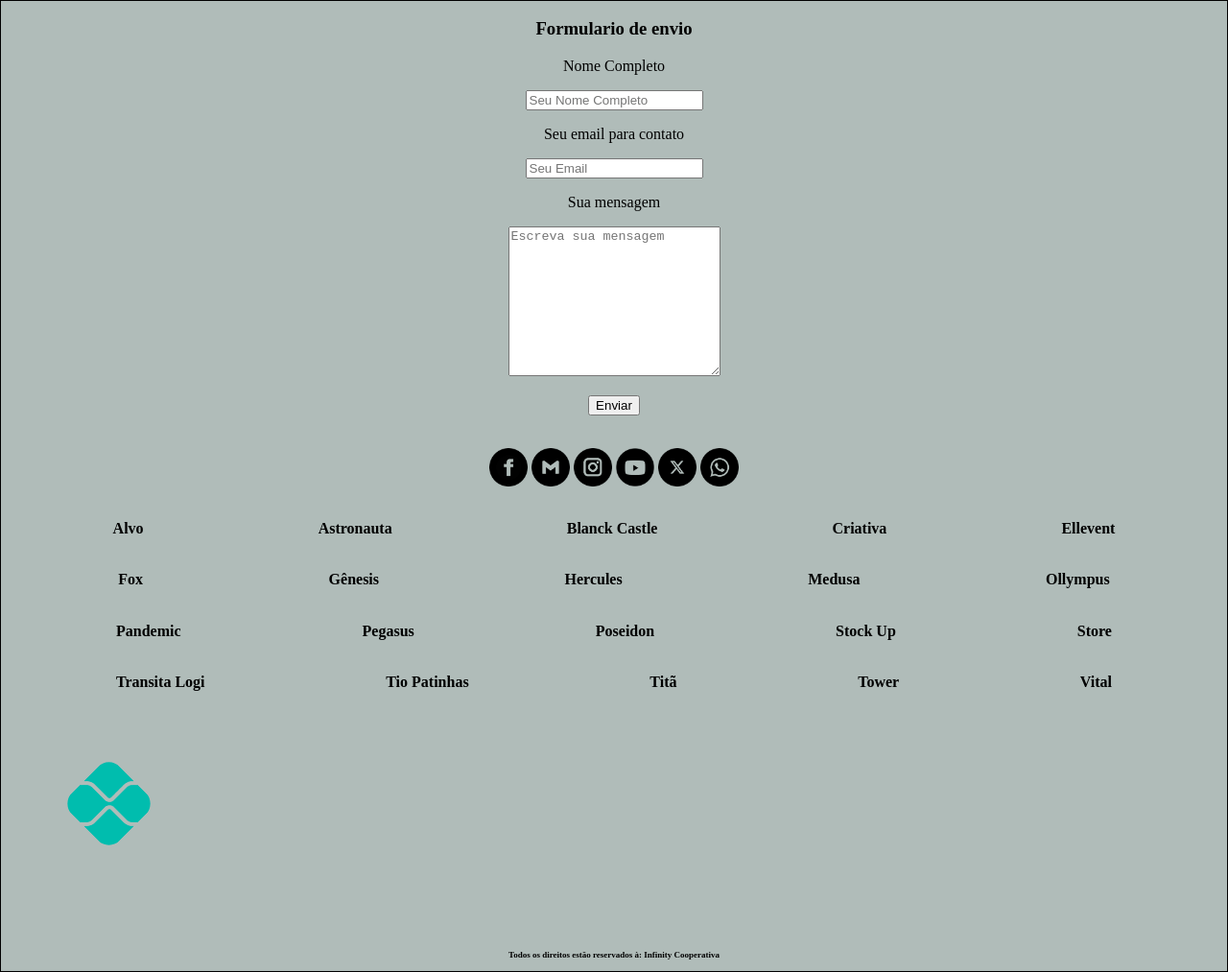
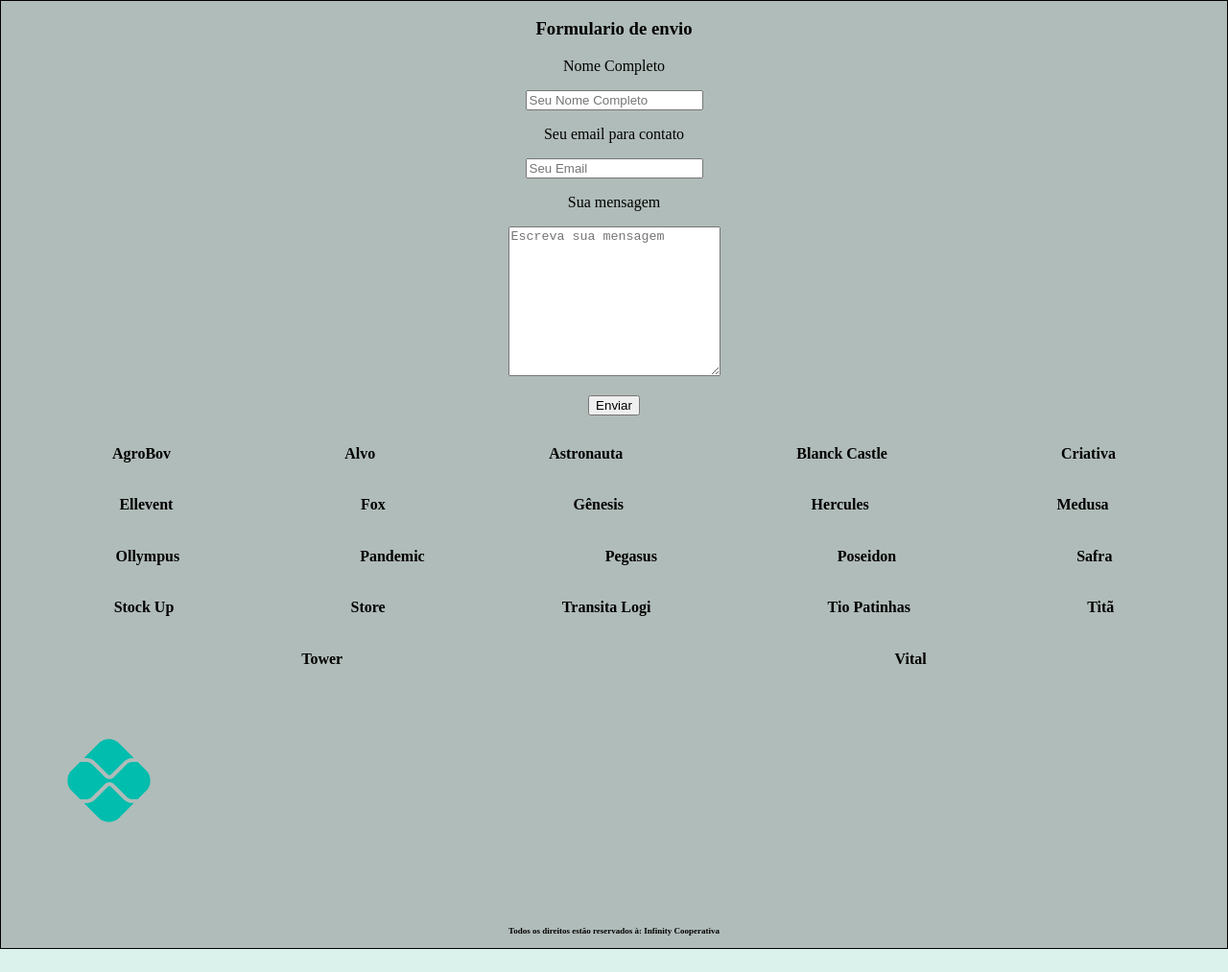
Before and after one commit to InfinityCooperative/Viva, a plain HTML site: page index.html in a window 1280 px wide. Shown: the part 2540-3553 px from the top of the page at 96% size. After the commit the page ends 3529 px from the top, so only its background shows below. Drawn offline with Linux system fonts and the light colour scheme.

Commit message:
Update index.html

```diff
--- a/index.html
+++ b/index.html
@@ -37,46 +37,40 @@
             <input type="hidden" name="redirectTo" value="https://infinitycooperative.github.io/pagina-de-agradecimento-viva-ao-vivo/">
             <input type="submit" value="Enviar" class="botaoenv"/>
         </form>
-        <br>
-        <p>
-            <a href="facebook"><img src="imagens/face pt.avif" alt="facebook" class="imagem"></a>
-            <a href="mailto:"><img src="imagens/gmail pt.avif" alt="gmail" class="imagem"></a>
-            <a href=""><img src="imagens/instagram pt.avif" alt="instagram" class="imagem"></a>
-            <a href="https://youtube.com/@viva_ao_vivo?si=mAMU9dNImtQGDH2O"><img src="imagens/YouTube pt.avif" alt="youtube" class="imagem"></a>
-            <a href=""><img src="imagens/x pt.avif" alt="rede X" class="imagem"></a>
-            <a href="https://wa.me/+5518997981868"><img src="imagens/whatsapp pt.avif" alt="whatsapp" class="imagem"></a>
-        </p>
-                        </div>
                     <div class="container">
                         <div class="nomes">
+                        <a href="https://infinitycooperative.github.io/AgroBov/" class="cooperacao1" alt="AgroBov"><h4>AgroBov</h4></a>
                         <a href="https://infinitycooperative.github.io/Alvo/" class="cooperacao1" alt="Alvo"><h4>Alvo</h4></a>
                         <a href="https://infinitycooperative.github.io/Astronauta/" class="cooperacao1" alt="Astronauta"><h4>Astronauta</h4></a>
                         <a href="https://infinitycooperative.github.io/Blanck_Castle/" class="cooperacao1" alt="Blanck Castle"><h4>Blanck Castle</h4></a>
                         <a href="https://infinitycooperative.github.io/Creativa/" class="cooperacao1" alt="Criativa"><h4>Criativa</h4></a>
-                        <a href="https://infinitycooperative.github.io/Ellevent/" class="cooperacao1" alt="Ellevent"><h4>Ellevent</h4></a>
                         </div>
                         <div class="nomes">
+                        <a href="https://infinitycooperative.github.io/Ellevent/" class="cooperacao1" alt="Ellevent"><h4>Ellevent</h4></a>
                         <a href="https://infinitycooperative.github.io/Fox/" class="cooperacao2" alt="Fox"><h4>Fox</h4></a>
                         <a href="https://infinitycooperative.github.io/Genesis/" class="cooperacao2" alt="Gênesis"><h4>Gênesis</h4></a>
                         <a href="https://infinitycooperative.github.io/Hercules/" class="cooperacao2" alt="Hercules"><h4>Hercules</h4></a>
                         <a href="https://infinitycooperative.github.io/Medusa/" class="cooperacao2" alt="Medusa"><h4>Medusa</h4></a>
-                        <a href="https://infinitycooperative.github.io/Ollympus/" class="cooperacao2" alt="Ollympus"><h4>Ollympus</h4></a>
                         </div>
                         <div class="nomes">
+                        <a href="https://infinitycooperative.github.io/Ollympus/" class="cooperacao2" alt="Ollympus"><h4>Ollympus</h4></a>
                         <a href="https://infinitycooperative.github.io/Pandemic/" class="cooperacao3" alt="Pandemic"><h4>Pandemic</h4></a>
                         <a href="https://infinitycooperative.github.io/Pegasus/" class="cooperacao3" alt="Pegasus"><h4>Pegasus</h4></a>
                         <a href="https://infinitycooperative.github.io/Poseidon/" class="cooperacao3" alt="Poseidon"><h4>Poseidon</h4></a>
+                        <a href="https://infinitycooperative.github.io/Safra/" class="cooperacao1" alt="Safra"><h4>Safra</h4></a>
+                        </div>
+                        <div class="nomes">
                         <a href="https://infinitycooperative.github.io/Stock_up/" class="cooperacao3" alt="Stock Up"><h4>Stock Up</h4></a>
                         <a href="https://infinitycooperative.github.io/Store/" class="cooperacao3" alt="Store"><h4>Store</h4></a>
-                        </div>
-                        <div class="nomes">
                         <a href="https://infinitycooperative.github.io/Transita_logi/" class="cooperacao4" alt="Transita Logi"><h4>Transita Logi</h4></a>
                         <a href="https://infinitycooperative.github.io/Tio_patinhas/" class="cooperacao4" alt="Tio Patinhas"><h4>Tio Patinhas</h4></a>
                         <a href="https://infinitycooperative.github.io/Tita/" class="cooperacao4" alt="Titã"><h4>Titã</h4></a>
-                        <a href="https://infinitycooperative.github.io/Tower/" class="cooperacao4" alt="Tower"><h4>Tower</h4></a>
+                        </div>
+                        <div class="nomes">
+                         <a href="https://infinitycooperative.github.io/Tower/" class="cooperacao4" alt="Tower"><h4>Tower</h4></a>
                         <a href="https://infinitycooperative.github.io/Vital/" class="cooperacao4" alt="Vital"><h4>Vital</h4></a>
                         </div>
-                </div>
+                    </div>
 
                     <a href="https://infinitycooperative.github.io/Doacoes/"><img src="imagens/icon pix.avif" alt="Pix" class="doacao"></a>
                     <h6 class=direitos>Todos os direitos estão reservados à: Infinity Cooperativa</h6>
```
